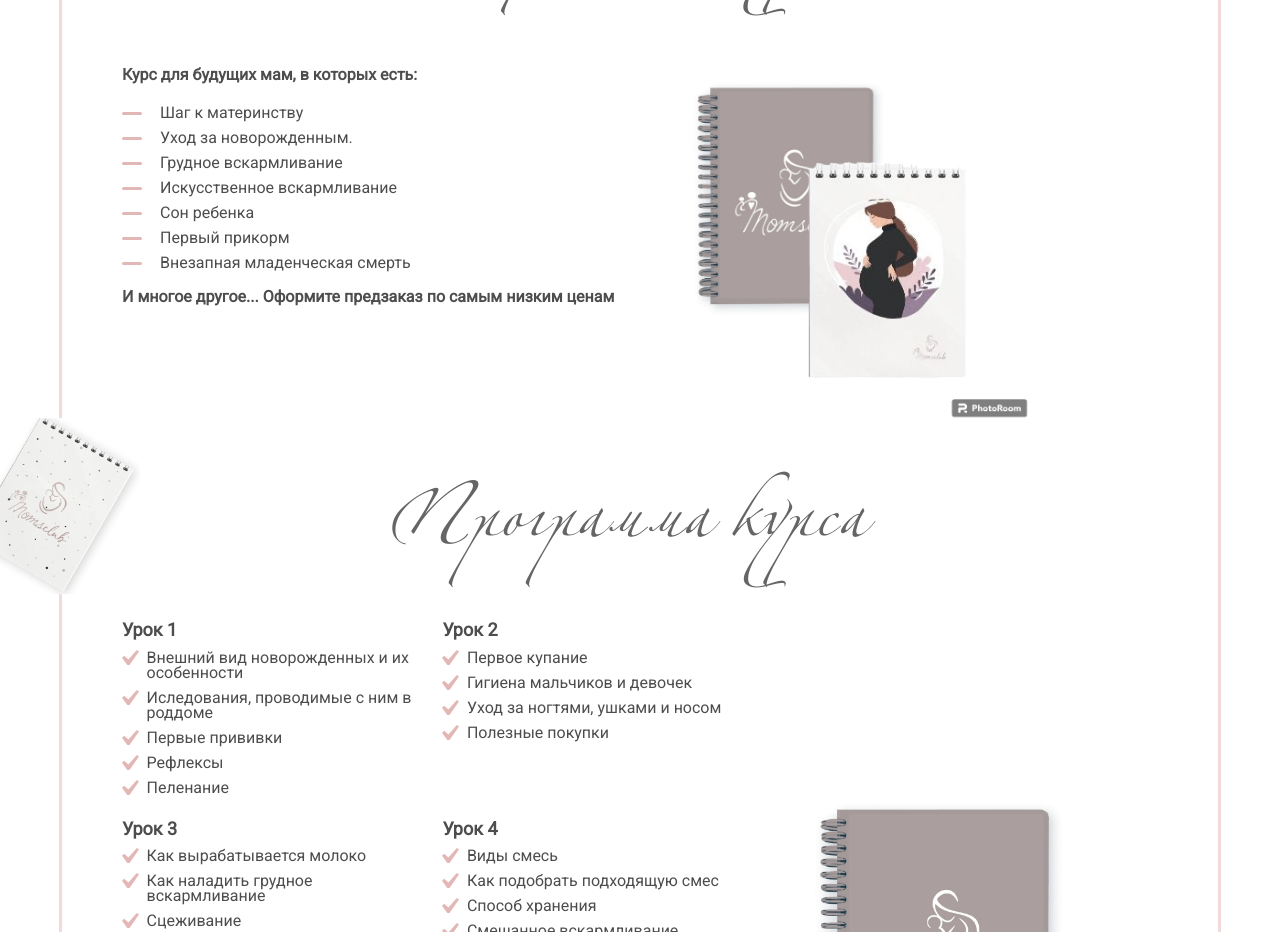
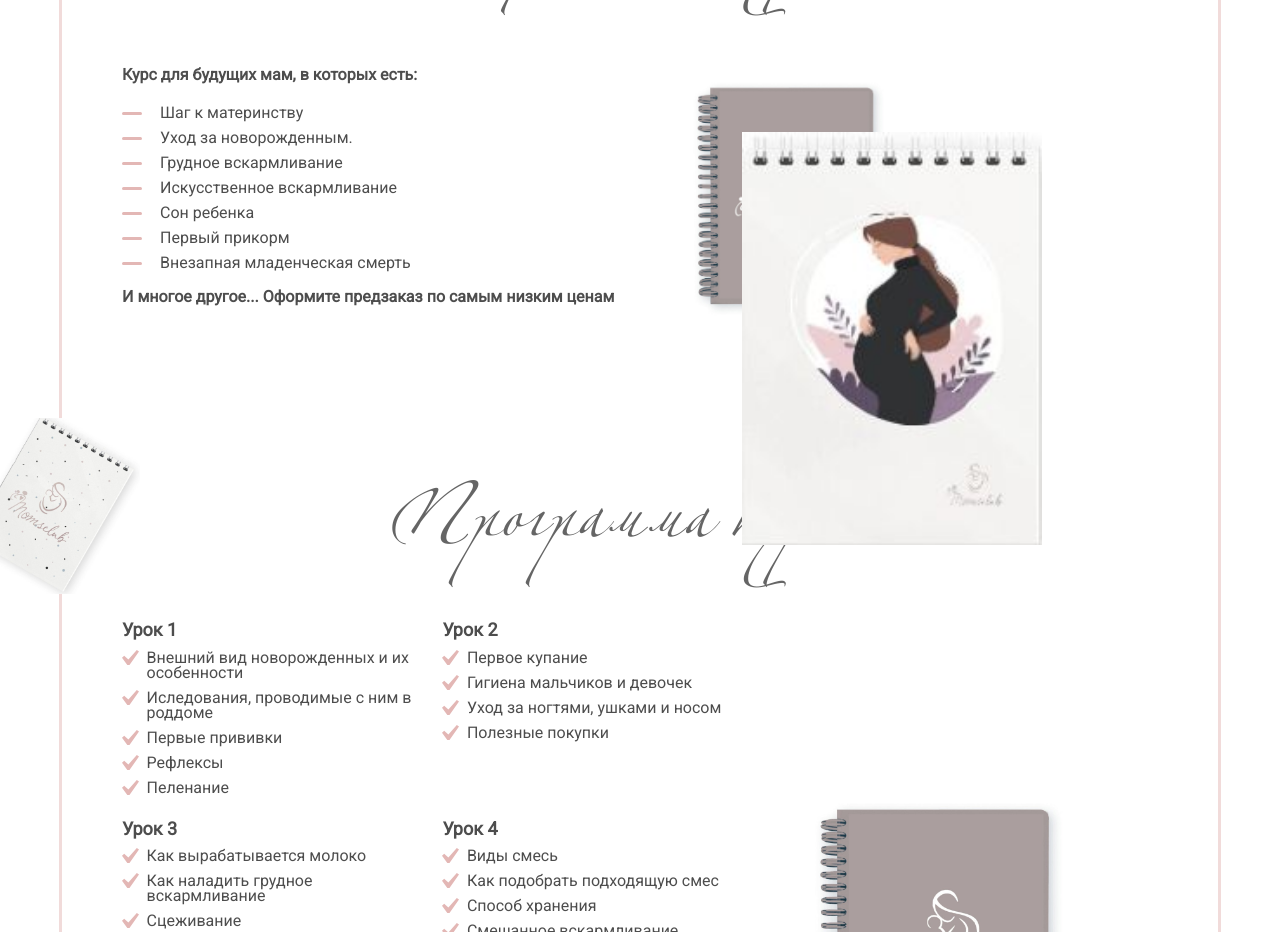
Before and after one commit to AbdugafurovaUmida/mom-s-club, a Next.js app: page / in a window 1280 px wide. Shown: the part 1420-2352 px from the top of the page. Built offline with nearby package versions, Linux system fonts and the light colour scheme.

Commit message:
style:change photo

```diff
--- a/src/components/Plan.jsx
+++ b/src/components/Plan.jsx
@@ -222,7 +222,7 @@ const Plan = () => {
                     </div>
                     <div className='relative min-h-[320px] h-full'>
                         <Image src="/images/photo_2024-02-21_16-53-32.jpg" width={300} height={300} className='absolute top-0 left-0'/>
-                        <Image src="/images/wepik-export-20240221114740vYIp-Photoroom.png" width={300} height={300}  className='absolute lg:top-[26%] lg:left-[73%px] md:top-[30%] md:left-[21%] sm:top-[30%] sm:left-[24%] top-[20%] left-[36%]'/>
+                        <Image src="/images/wepik-export-202402221738375zEz.jpeg" width={300} height={300}  className='absolute lg:top-[26%] lg:left-[73%px] md:top-[30%] md:left-[21%] sm:top-[30%] sm:left-[24%] top-[20%] left-[36%]'/>
                     </div>
                 </div>
 
```
Also changed, not shown: public/images/wepik-export-20240221114740vYIp-Photoroom.png (deleted), public/images/wepik-export-202402221738375zEz.jpeg (added).
